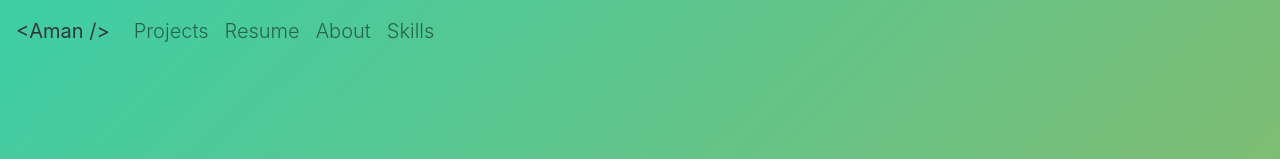
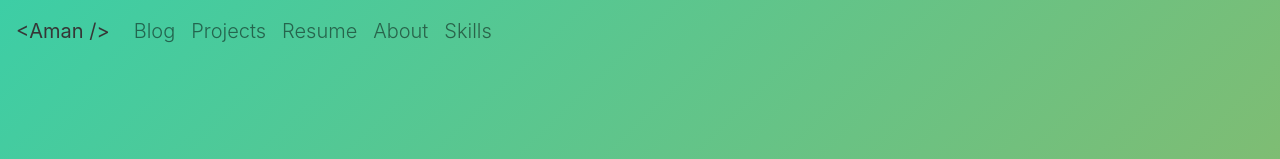
Before and after one commit to amanx123/amanagarwal, a React (Create React App) app: page / in a window 1280 px wide. Shown: the top 159 px of the page. Built offline with nearby package versions, Linux system fonts and the light colour scheme; no server answers.

Commit message:
blog link added

```diff
--- a/src/components/Navbar.jsx
+++ b/src/components/Navbar.jsx
@@ -45,11 +45,16 @@ const Navigation = React.forwardRef((props, ref) => {
       <Navbar.Toggle aria-controls="basic-navbar-nav" className="toggler" />
       <Navbar.Collapse id="basic-navbar-nav">
         <Nav className="mr-auto">
-          {/* {
-            <Nav.Link className="nav-link lead">
-              <Link to={process.env.PUBLIC_URL + "/blog"}>Blog</Link>
+          {
+            <Nav.Link
+              className="nav-link lead"
+              href={'http://blog.devilcodes.xyz'}
+              target="_blank"
+              rel="noreferrer noopener"
+            >
+              Blog
             </Nav.Link>
-          } */}
+          }
           {repos.show && (
             <Nav.Link
               className="nav-link lead"
```
Also changed, not shown: 21 other files (tests, documents, lock files or other folders).
